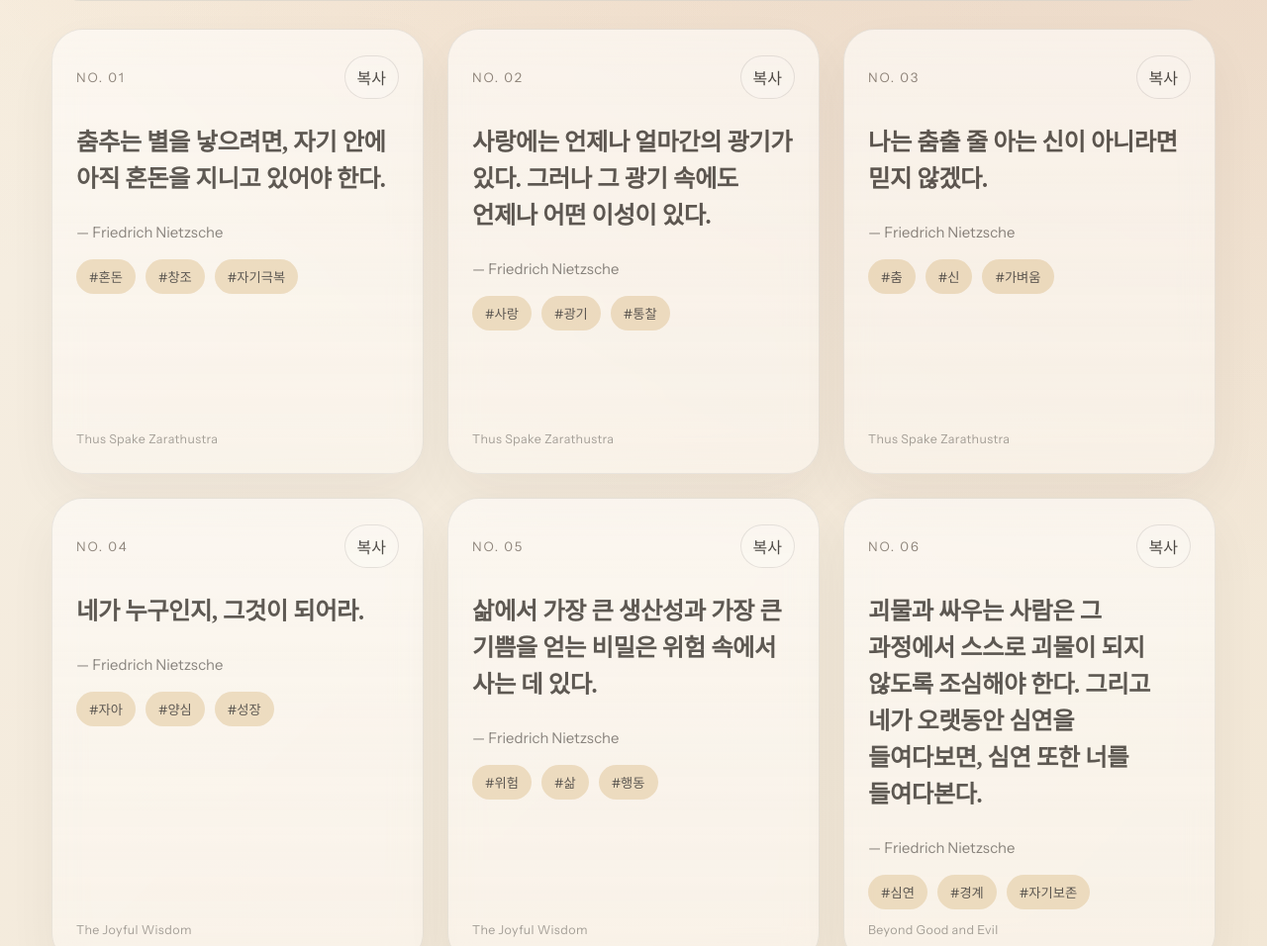
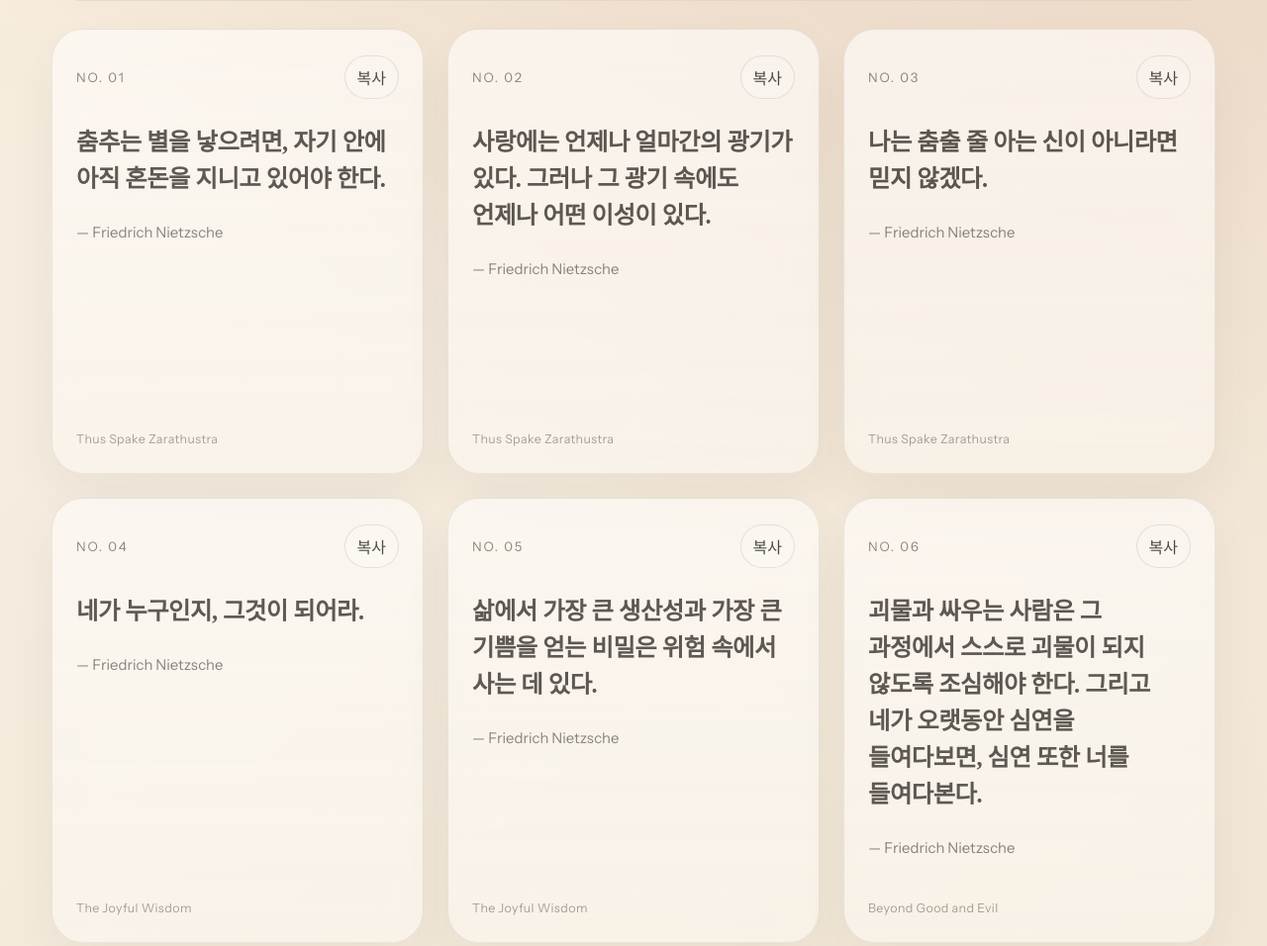
Before and after one commit to goonbamm/All-That-Was-Said, a plain HTML site: page index.html in a window 1280 px wide. Shown: the part 1544-2500 px from the top of the page at 99% size. Drawn offline with Linux system fonts and the light colour scheme.

Commit message:
Remove quote tags from card template, render logic, and styles

```diff
--- a/app.js
+++ b/app.js
@@ -188,7 +188,6 @@ function renderList(quotes) {
     const quoteSource = fragment.querySelector(".quote-source");
     const expandToggle = fragment.querySelector(".quote-expand-toggle");
     const copyButton = fragment.querySelector(".copy-button");
-    const quoteTags = fragment.querySelector(".quote-tags");
 
     quoteIndex.textContent = `No. ${String(index + 1).padStart(2, "0")}`;
     quoteText.textContent = quote.quote;
@@ -210,12 +209,6 @@ function renderList(quotes) {
       window.setTimeout(() => {
         copyButton.textContent = "복사";
       }, 1200);
-    });
-
-    quote.tags.forEach((tag) => {
-      const item = document.createElement("span");
-      item.textContent = `#${tag}`;
-      quoteTags.appendChild(item);
     });
 
     article.dataset.quoteId = quote.id;
--- a/index.html
+++ b/index.html
@@ -106,7 +106,6 @@
             <blockquote class="quote-text"></blockquote>
             <button class="quote-expand-toggle" type="button" hidden>펼치기</button>
             <p class="quote-author"></p>
-            <div class="quote-tags"></div>
             <p class="quote-source"></p>
           </article>
         </template>
--- a/styles.css
+++ b/styles.css
@@ -412,8 +412,7 @@ h1 {
   border-color: rgba(182, 91, 54, 0.38);
 }
 
-.tag-filters,
-.quote-tags {
+.tag-filters {
   display: flex;
   flex-wrap: wrap;
   gap: 10px;
@@ -717,17 +716,6 @@ h1 {
   letter-spacing: 0.03em;
 }
 
-.quote-tags {
-  margin-top: 16px;
-}
-
-.quote-tags span {
-  padding: 8px 13px;
-  border-radius: 999px;
-  background: var(--accent-soft);
-  font-size: 0.83rem;
-}
-
 .empty-state {
   grid-column: 1 / -1;
   padding: 30px;
```
